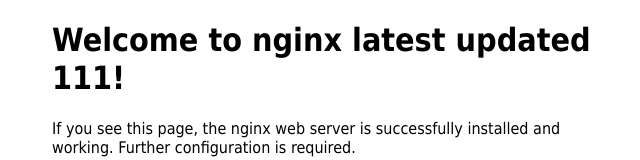
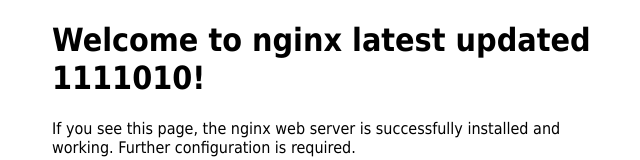
Before and after one commit to Devops1009/AWS-ECR-image-CICD, a plain HTML site: page index.html in a window 1280 px wide. Shown: the top 160 px of the page, without its empty margins (308-948 px from the left). Drawn offline with Linux system fonts and the light colour scheme.

Commit message:
Update index.html

```diff
--- a/index.html
+++ b/index.html
@@ -11,7 +11,7 @@
 </style>
 </head>
 <body>
-<h1>Welcome to nginx latest updated 111!</h1>
+<h1>Welcome to nginx latest updated 1111010!</h1>
 <p>If you see this page, the nginx web server is successfully installed and
 working. Further configuration is required.</p>
 
```
